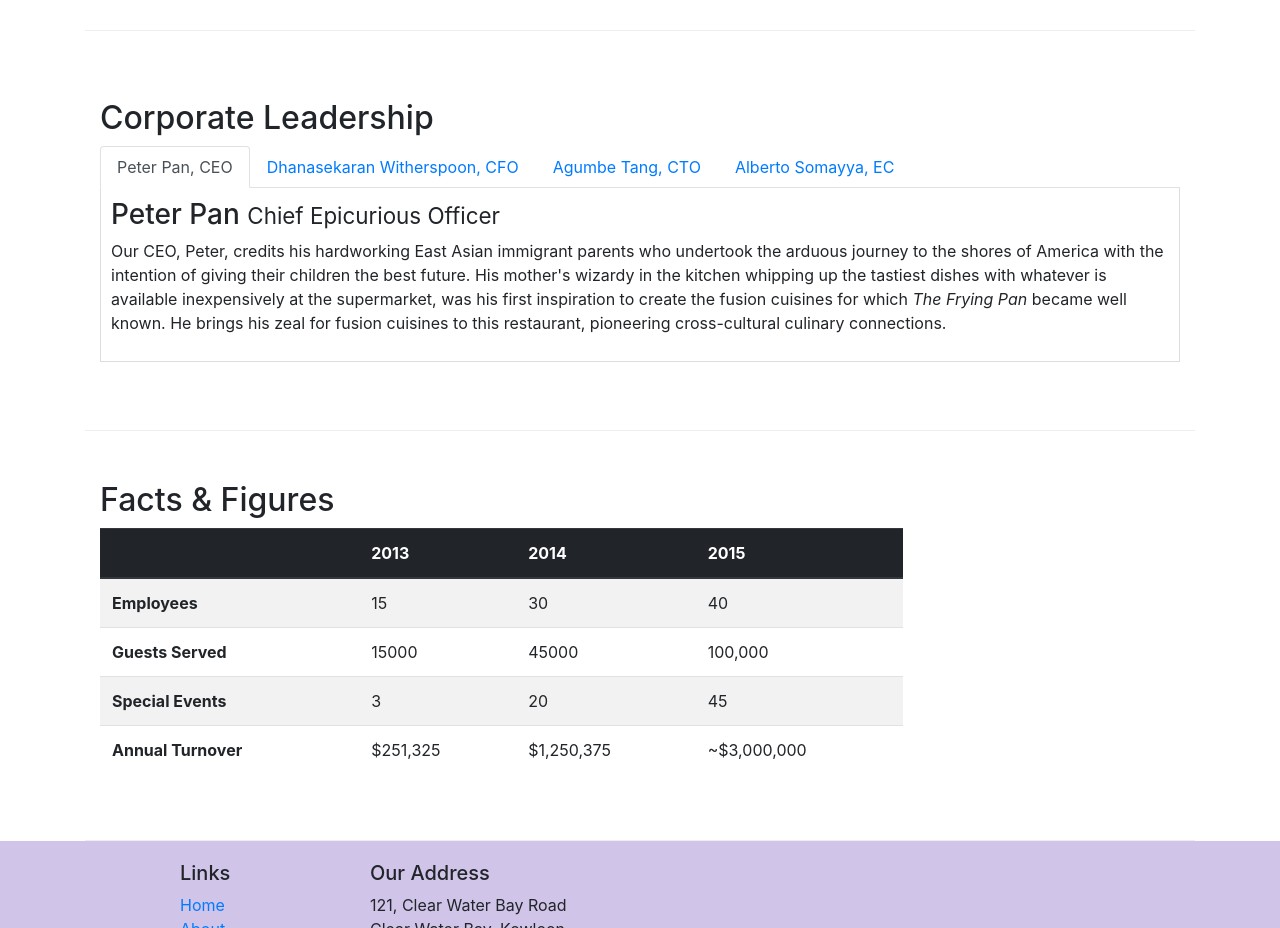
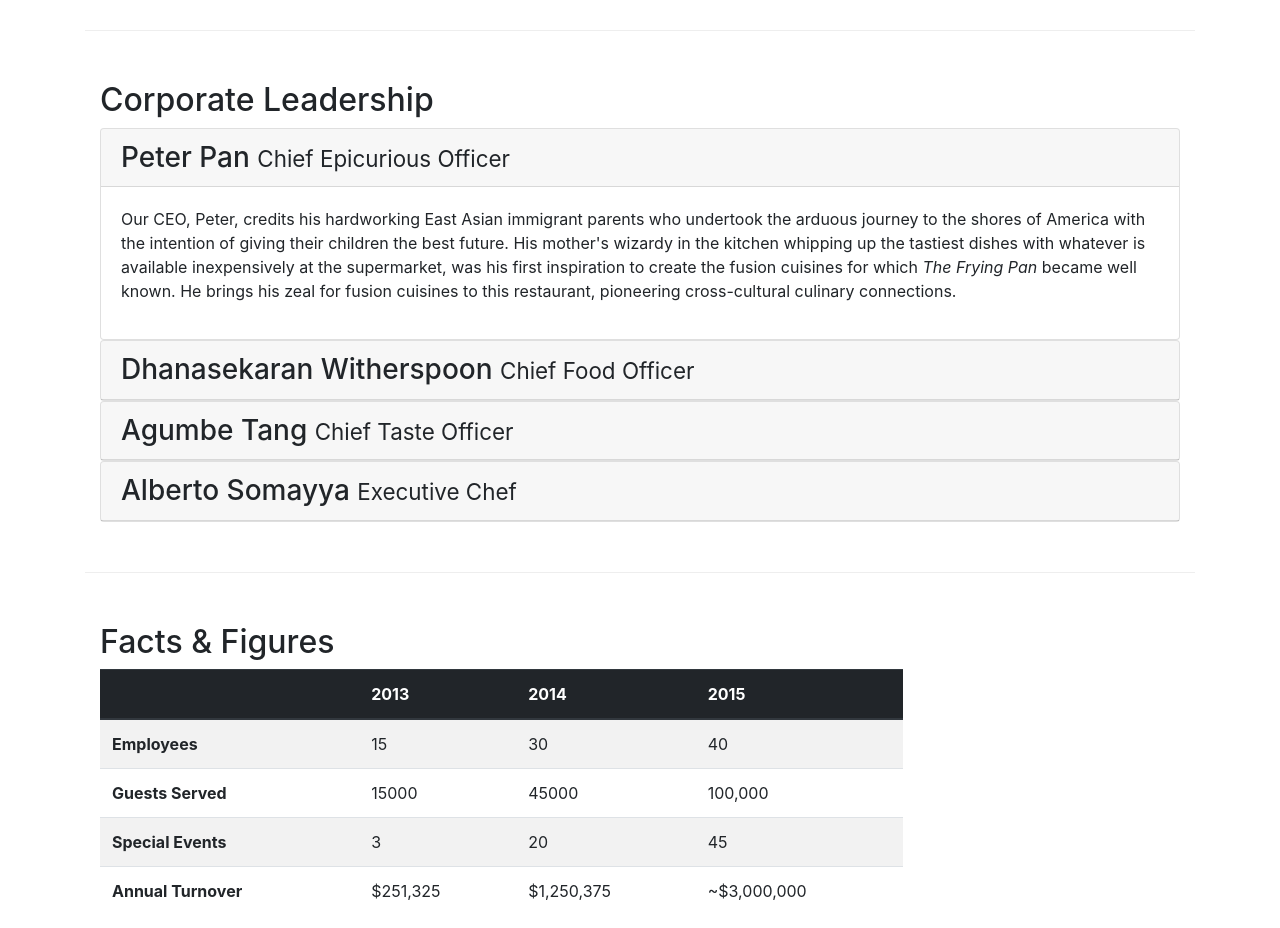
Before and after one commit to quant-shiva/bootstrap001, a website: page aboutus.html in a window 1280 px wide. Shown: the part 880-1808 px from the top of the page. Drawn offline with nearby package versions, Linux system fonts and the light colour scheme.

Commit message:
accordion

```diff
--- a/aboutus.html
+++ b/aboutus.html
@@ -152,87 +152,101 @@
       <div class="row row-content align-items-center">
         <div class="col-12">
           <h2>Corporate Leadership</h2>
-          <ul class="nav nav-tabs">
-            <li class="nav-item">
-              <a
-                href="#peter"
-                class="nav-link active"
-                role="tab"
-                data-toggle="tab"
-                >Peter Pan, CEO</a
+
+          <div id="accordion">
+            <div class="card">
+              <div class="card-header" role="tab" id="peterhead">
+                <h3 class="mb-0">
+                  <a data-toggle="collapse" data-target="#peter"
+                    >Peter Pan <small>Chief Epicurious Officer</small></a
                   >
-            </li>
-            <li class="nav-item">
-              <a href="#danny" class="nav-link" role="tab" data-toggle="tab"
-                >Dhanasekaran Witherspoon, CFO</a
-              >
-            </li>
-            <li class="nav-item">
-              <a href="#agumbe" class="nav-link" role="tab" data-toggle="tab"
-                >Agumbe Tang, CTO</a
-              >
-            </li>
-            <li class="nav-item">
-              <a href="#peter" class="nav-link" role="tab" data-toggle="tab"
-                >Alberto Somayya, EC</a
-              >
-            </li>
-          </ul>
-          <div class="tab-content">
-            <div role="tabpanel" class="tab-pane fade show active" id="peter">
-              <h3>Peter Pan <small>Chief Epicurious Officer</small></h3>
+                </h3>
+              </div>
+              <div data-parent="#accordion" class="collapse show" id="peter">
+                <div class="card-body">
                   <p class="d-none d-sm-block">
                     Our CEO, Peter, credits his hardworking East Asian immigrant
                     parents who undertook the arduous journey to the shores of
                     America with the intention of giving their children the best
                     future. His mother's wizardy in the kitchen whipping up the
-                tastiest dishes with whatever is available inexpensively at the
-                supermarket, was his first inspiration to create the fusion
-                cuisines for which
-                <em>The Frying Pan</em> became well known. He brings his zeal
-                for fusion cuisines to this restaurant, pioneering
+                    tastiest dishes with whatever is available inexpensively at
+                    the supermarket, was his first inspiration to create the
+                    fusion cuisines for which
+                    <em>The Frying Pan</em> became well known. He brings his
+                    zeal for fusion cuisines to this restaurant, pioneering
                     cross-cultural culinary connections.
                   </p>
                 </div>
-            <div role="tabpanel" class="tab-pane fade " id="danny">
-              <h3>
-                Dhanasekaran Witherspoon <small>Chief Food Officer</small>
+              </div>
+            </div>
+            <div class="card">
+              <div class="card-header" role="tab" id="dannyhead">
+                <h3 class="mb-0">
+                  <a data-toggle="collapse" data-target="#danny"
+                    >Dhanasekaran Witherspoon
+                    <small>Chief Food Officer</small></a
+                  >
                 </h3>
+              </div>
+              <div data-parent="#accordion" class="collapse" id="danny">
+                <div class="card-body">
                   <p class="d-none d-sm-block">
                     Our CFO, Danny, as he is affectionately referred to by his
-                colleagues, comes from a long established family tradition in
-                farming and produce. His experiences growing up on a farm in the
-                Australian outback gave him great appreciation for varieties of
-                food sources. As he puts it in his own words,
+                    colleagues, comes from a long established family tradition
+                    in farming and produce. His experiences growing up on a farm
+                    in the Australian outback gave him great appreciation for
+                    varieties of food sources. As he puts it in his own words,
                     <em
                       >Everything that runs, wins, and everything that stays,
                       pays!</em
                     >
                   </p>
                 </div>
-            <div role="tabpanel" class="tab-pane fade" id="agumbe">
-              <h3>Agumbe Tang <small>Chief Taste Officer</small></h3>
+              </div>
+            </div>
+            <div class="card">
+              <div class="card-header" role="tab" id="agumbehead">
+                <h3 class="mb-0">
+                  <a data-toggle="collapse" data-target="#agumbe"
+                    >Agumbe Tang <small>Chief Taste Officer</small></a
+                  >
+                </h3>
+              </div>
+              <div data-parent="#accordion" class="collapse" id="agumbe">
+                <div class="card-body">
                   <p class="d-none d-sm-block">
-                Blessed with the most discerning gustatory sense, Agumbe, our
-                CTO, personally ensures that every dish that we serve meets his
-                exacting tastes. Our chefs dread the tongue lashing that ensues
-                if their dish does not meet his exacting standards. He lives by
-                his motto,
+                    Blessed with the most discerning gustatory sense, Agumbe,
+                    our CTO, personally ensures that every dish that we serve
+                    meets his exacting tastes. Our chefs dread the tongue
+                    lashing that ensues if their dish does not meet his exacting
+                    standards. He lives by his motto,
                     <em>You click only if you survive my lick.</em>
                   </p>
                 </div>
-            <div role="tabpanel" class="tab-pane fade" id="albetro">
-              <h3>Alberto Somayya <small>Executive Chef</small></h3>
+              </div>
+            </div>
+            <div class="card">
+              <div class="card-header" role="tab" id="albetrohead">
+                <h3 class="mb-0">
+                  <a data-toggle="collapse" data-target="#albetro"
+                    >Alberto Somayya <small>Executive Chef</small></a
+                  >
+                </h3>
+              </div>
+              <div data-parent="#accordion" class="collapse" id="albetro">
+                <div class="card-body">
                   <p class="d-none d-sm-block">
-                Award winning three-star Michelin chef with wide International
-                experience having worked closely with whos-who in the culinary
-                world, he specializes in creating mouthwatering Indo-Italian
-                fusion experiences. He says,
+                    Award winning three-star Michelin chef with wide
+                    International experience having worked closely with whos-who
+                    in the culinary world, he specializes in creating
+                    mouthwatering Indo-Italian fusion experiences. He says,
                     <em
-                  >Put together the cuisines from the two craziest cultures, and
-                  you get a winning hit! Amma Mia!</em
+                      >Put together the cuisines from the two craziest cultures,
+                      and you get a winning hit! Amma Mia!</em
                     >
                   </p>
+                </div>
+              </div>
             </div>
           </div>
         </div>
```
Lines whose indentation alone changed are shown as unchanged.
